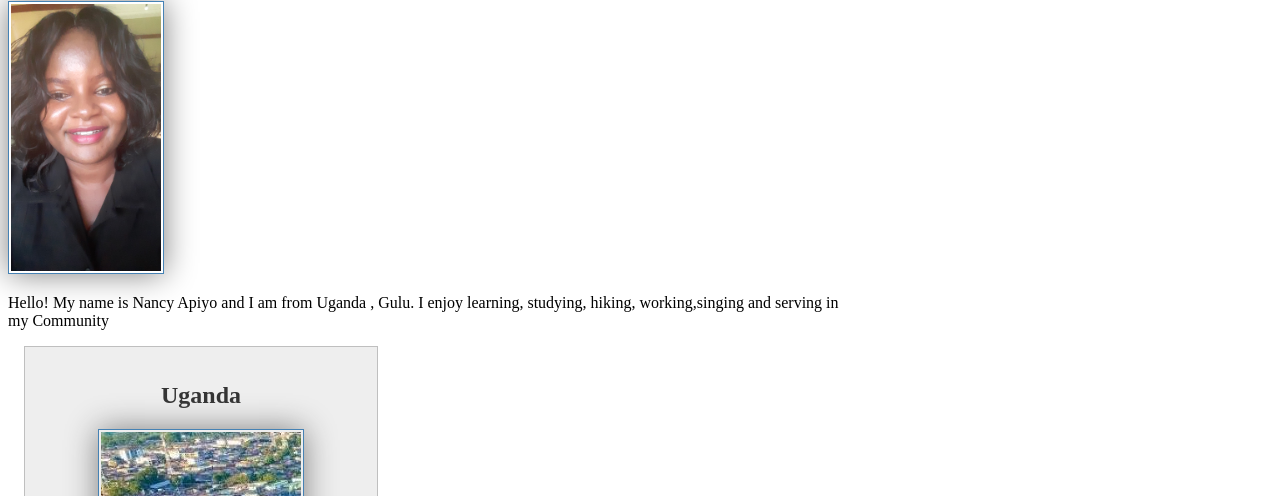
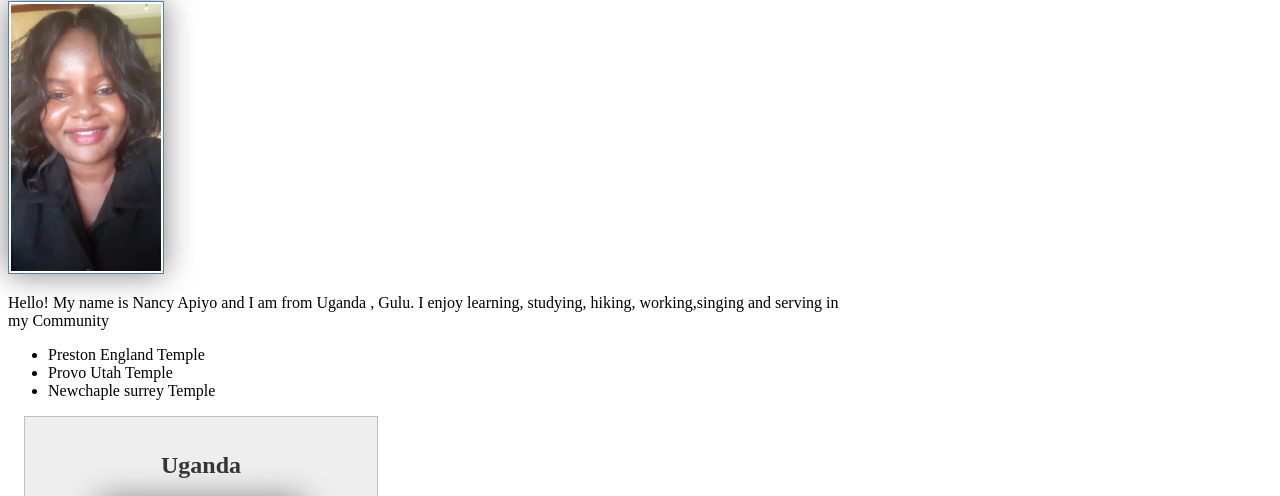
Before and after one commit to nancyapiyo/wdd130, a plain HTML site: page index.html in a window 1280 px wide. Shown: the part 281-777 px from the top of the page. Drawn offline with Linux system fonts and the light colour scheme.

Commit message:
changes Co-authored-by: Taft-Brigham <Taft-Brigham@users.noreply.github.com>

```diff
--- a/index.html
+++ b/index.html
@@ -23,6 +23,11 @@
         <h1>Nancy Apiyo | WWD 130</h1>
         <img src="images/profile.jpeg" alt="Hello, my name is Nancy Apiyo" width="200">
         <p>Hello! My name is Nancy Apiyo and I am from Uganda , Gulu. I enjoy learning, studying, hiking, working,singing and serving in my Community</p>
+        <ul>
+            <li><a href="https://www.churchofjesuschrist.org/temples/details/preston-england-temple?lang=eng" target="_blank"></a>Preston England Temple</li>
+            <li><a href="https://www.churchofjesuschrist.org/temples/details/provo-utah-temple?lang=eng"></a>Provo Utah Temple</li>
+            <li><a href="https://www.churchofjesuschrist.org/temples/details/london-england-temple?lang=eng"></a>Newchaple surrey Temple</li>
+        </ul>
     </main>
 
     <aside>
@@ -34,5 +39,7 @@
     <footer> <p>©2024 🌴 Nancy Apiyo 🌴 Gulu, Uganda</p> </footer>
 
 </body>
+<!--------------------------Last Modified: November 26, 2023.----------------------------------------------->
+
 
 </html>
```
